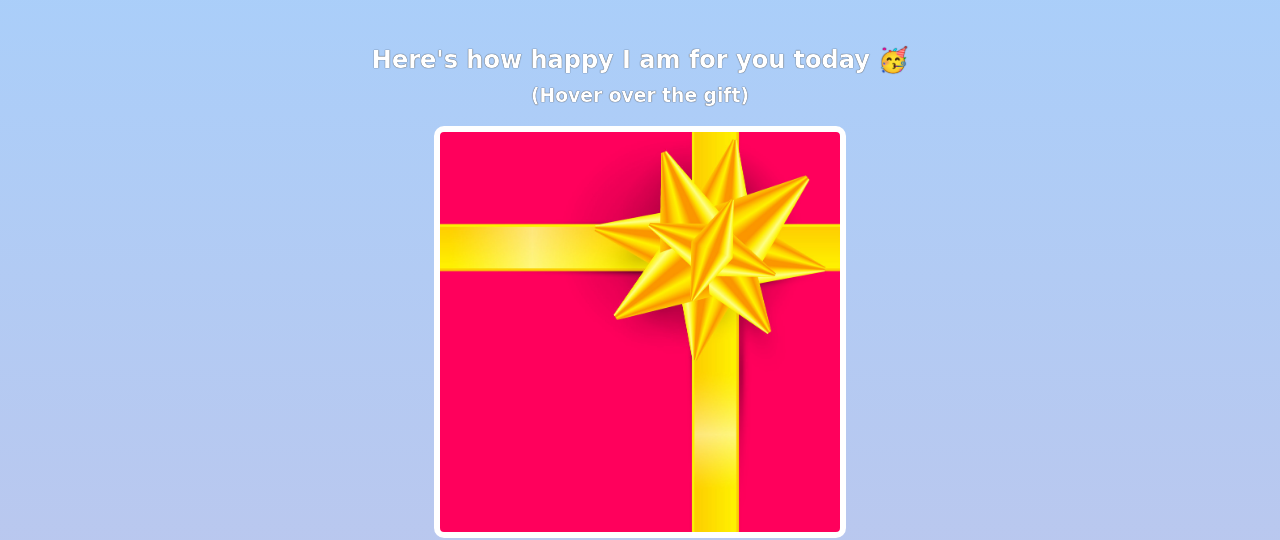
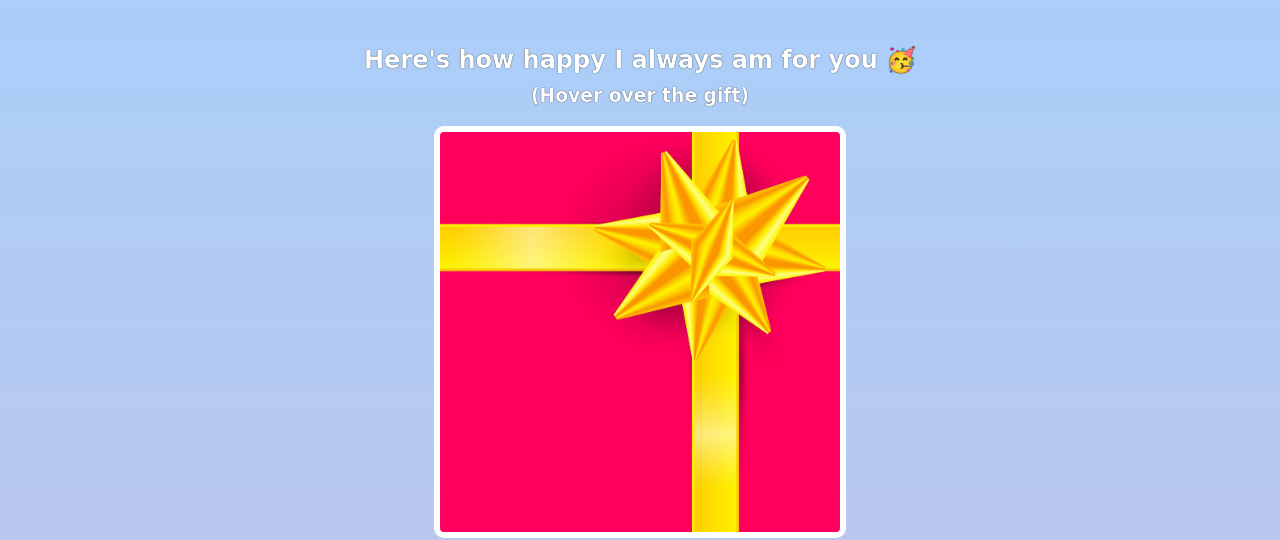
Before and after one commit to Diana-Rose99/birthday-gift-site, a plain HTML site: page index.html in a window 1280 px wide. Shown: the part 298-838 px from the top of the page. Drawn offline with nearby package versions, Linux system fonts and the light colour scheme; a web font is replaced by a local one.

Commit message:
Change first text

```diff
--- a/index.html
+++ b/index.html
@@ -14,7 +14,7 @@
         </div>
 
         <div class="gift-section">
-            <h2 class="gift-title">Here's how happy I am for you today 🥳</h2>
+            <h2 class="gift-title">Here's how happy I  always am for you  🥳</h2>
             <h3 class="gift-hint">(Hover over the gift)</h3>
             <div class="gift-img" id="gift-img-happy"></div>
         </div>
```
